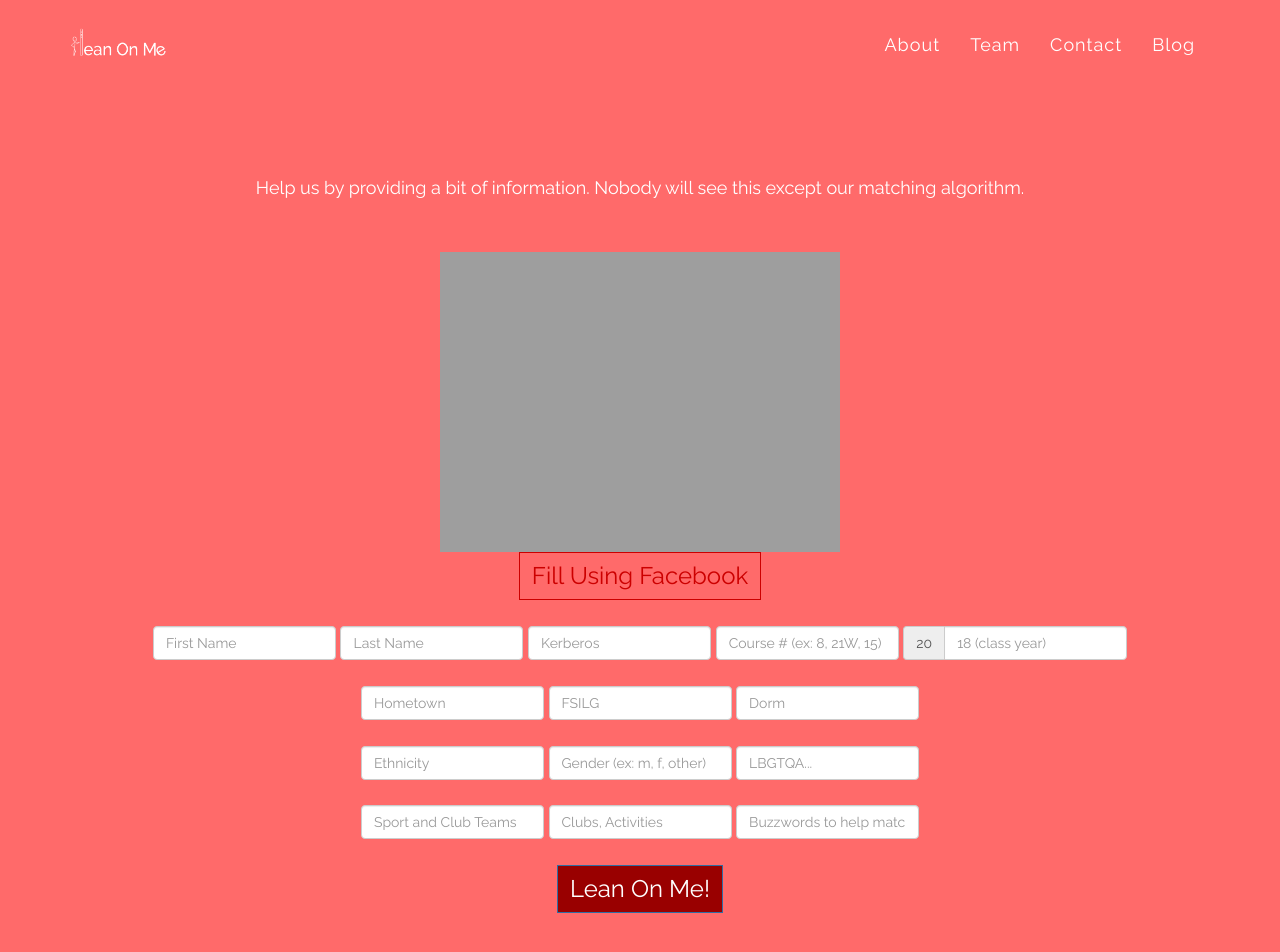
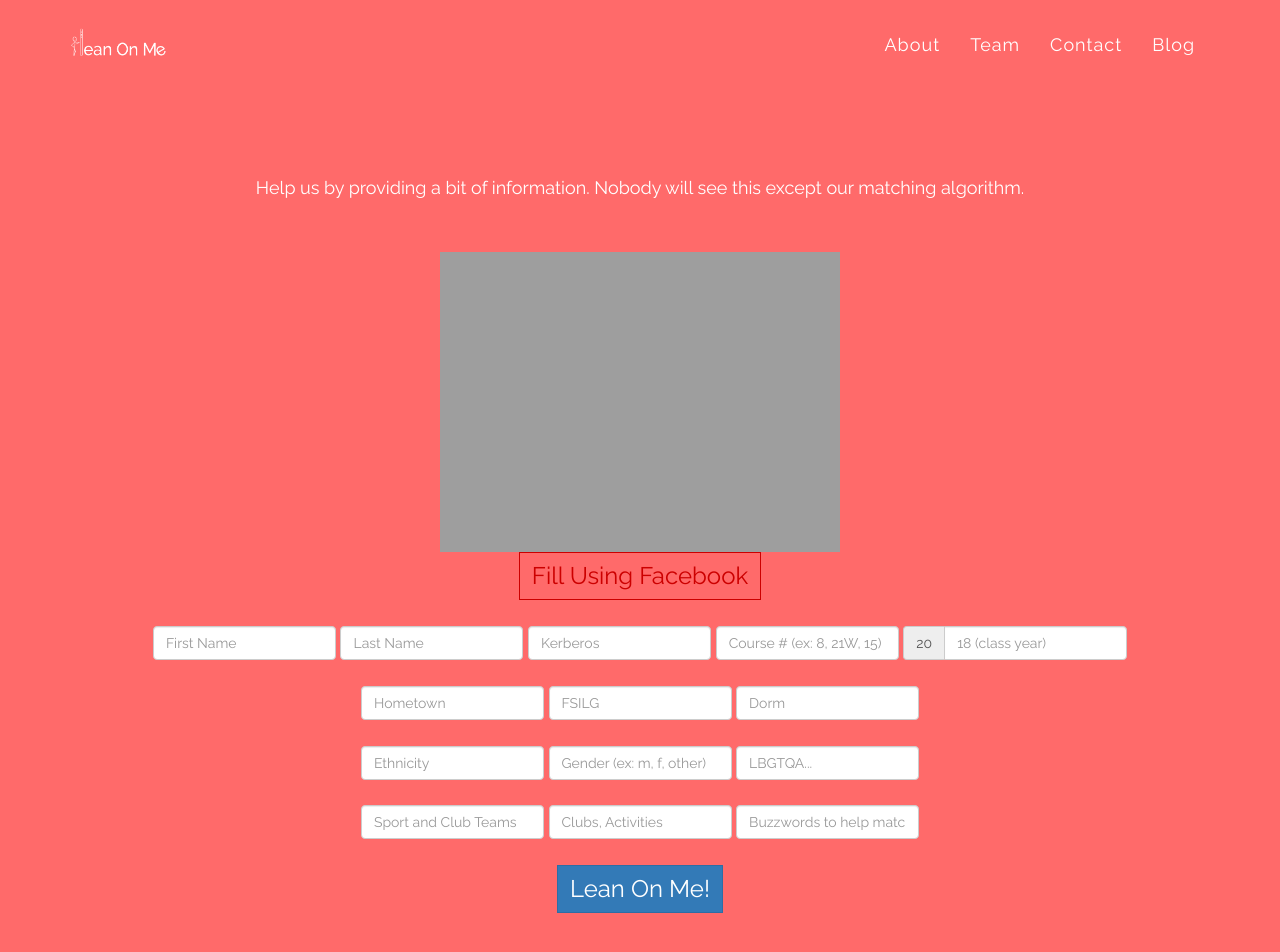
Before and after one commit to bboydreamer/lean0nme.github.io, a Jekyll site: the page join/index.html, which Jekyll copies as it is, in a window 1280 px wide and 1013 px high. Shown: the top 952 px of the window. Built offline with Jekyll 4.4.1, drawn with Linux system fonts in a browser that asks for light colours; nearby versions of some CDN libraries; library files that are not in the unit come from our copies; Markdown is read by kramdown in place of the engine named in the settings; comment, search, counter and statistics services are not loaded.

Commit message:
button on join page

```diff
--- a/join/index.html
+++ b/join/index.html
@@ -187,7 +187,7 @@
                           </div>
                           <br>
                           <br>
-                          <button type="submit" class="btn btn-primary" style="background-color: #990000" onClick="var usersRef = ref.child("users");
+                          <button type="submit" class="btn btn-primary" onClick="var usersRef = ref.child("users");
                           usersRef.set({
                             alanisawesome: {
                               full_name: inputFirst.value,
```
